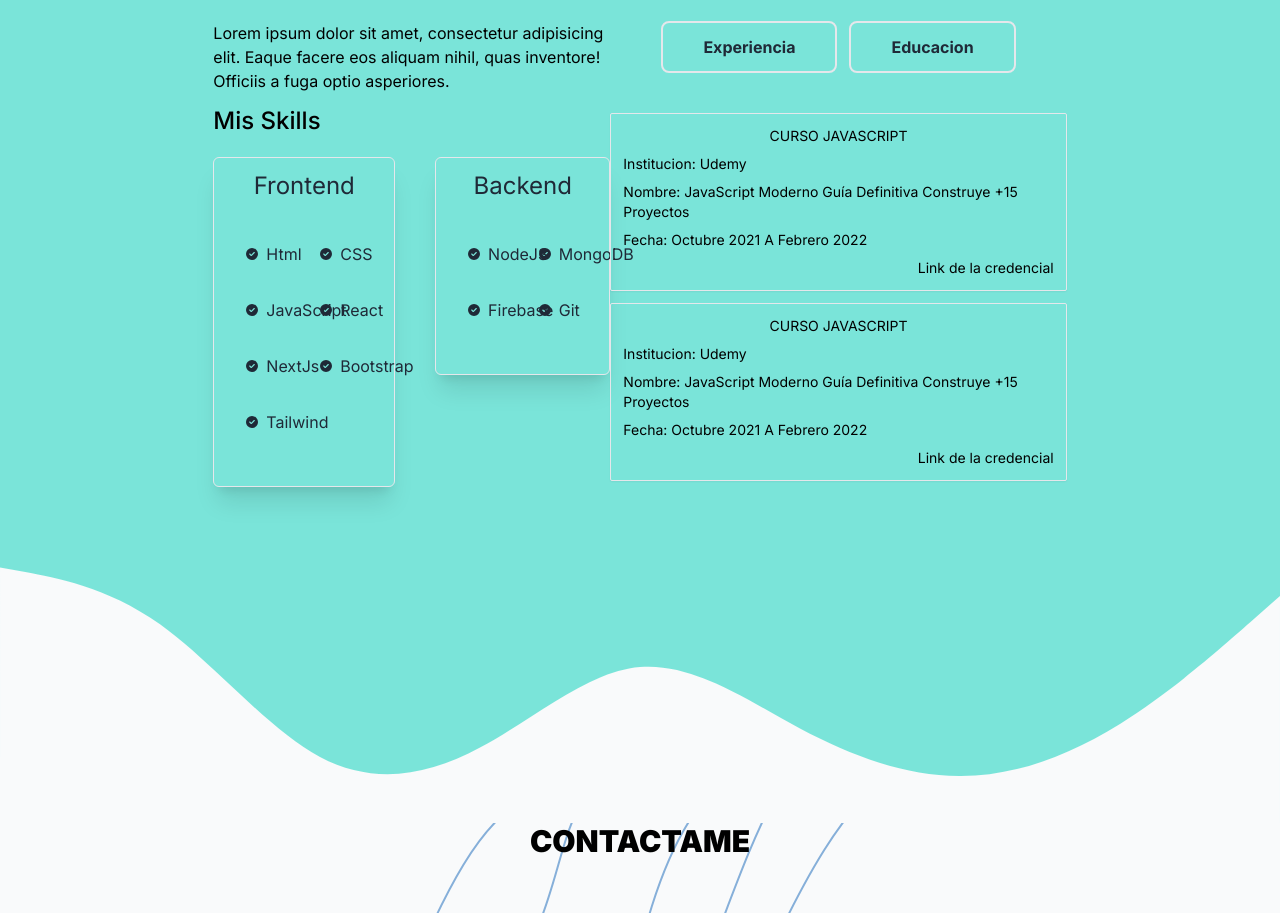
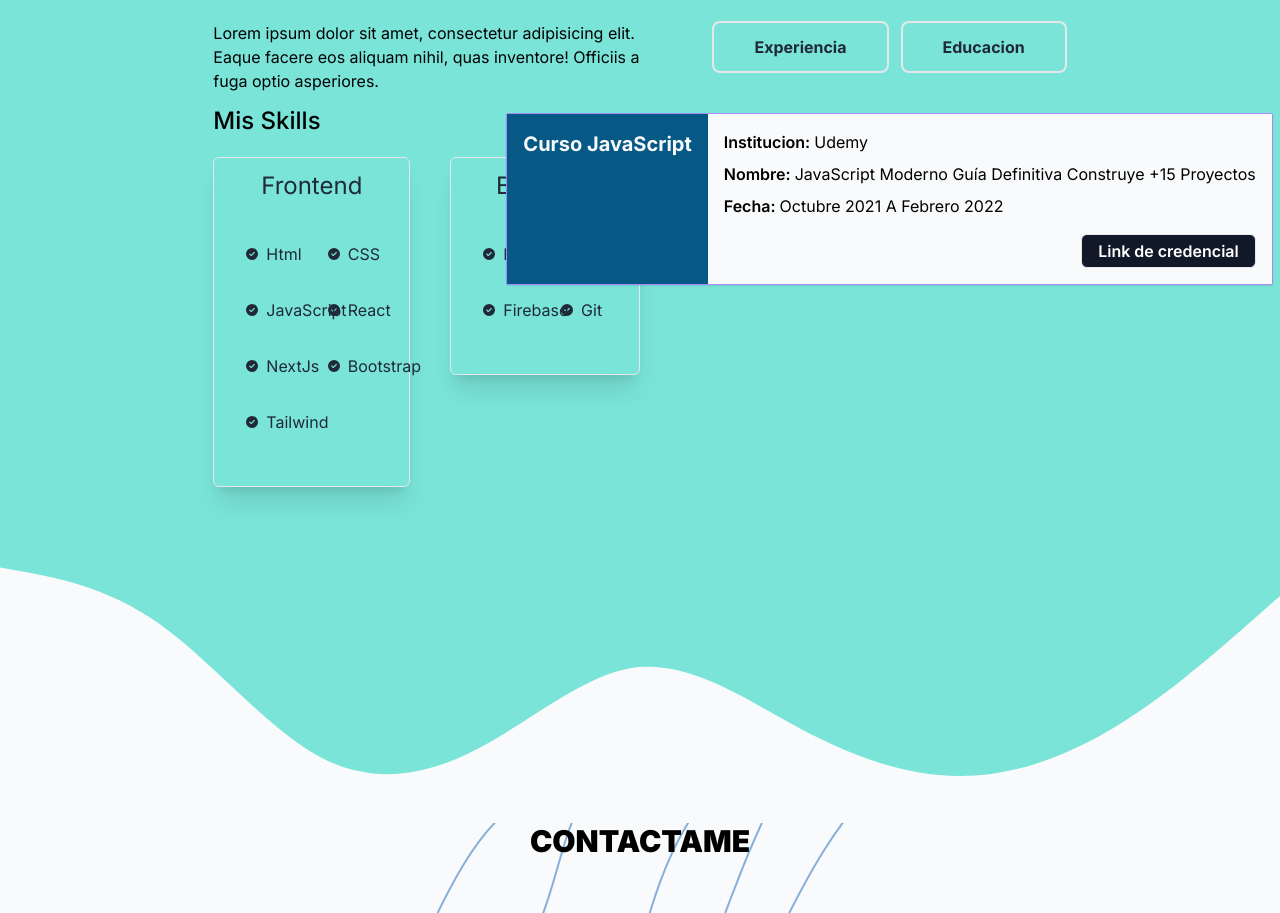
Before and after one commit to TomasAranda21/new-portfolio, a React (Vite) app in the folder frontend/: page / in a window 1280 px wide. Shown: the part 3133-4046 px from the top of the page. Built offline with nearby package versions, Linux system fonts and the light colour scheme.

Commit message:
change bg colors and styles

```diff
--- a/frontend/src/components/skills/Education.jsx
+++ b/frontend/src/components/skills/Education.jsx
@@ -4,13 +4,30 @@ const Education = () => {
 
   return (
 
-    <div className="shadow-sm border p-3 rounded-sm flex flex-col gap-2 text-sm">
-        <h3 className="text-center uppercase">Curso JavaScript</h3>
-        <p className="">Institucion: <span>Udemy</span></p>
-        <p className=" ">Nombre: <span>JavaScript Moderno Guía Definitiva Construye +15 Proyectos</span></p>
-        <p>Fecha: <span className="capitalize">Octubre 2021 a Febrero 2022</span></p>
+    <div className="shadow-sm border rounded-sm flex text-base border-violet-400 absolute">
 
-        <a href="" className="flex justify-end">Link de la credencial</a>
+      <div className="bg-sky-800 p-4 text-gray-50 font-bold">
+          <p></p>
+          <p className="text-center text-xl">Curso JavaScript</p>
+      </div>
+
+      <div className="p-4 bg-gray-50 flex flex-col gap-2">
+          <p className="font-semibold">Institucion: <span className="font-normal">Udemy</span></p>
+
+          <p className=" font-semibold">Nombre: <span className="font-normal">JavaScript Moderno Guía Definitiva Construye +15 Proyectos</span></p>
+
+          <p className=" font-semibold">Fecha: <span className="capitalize font-normal">Octubre 2021 a Febrero 2022</span></p>
+
+          <div className="flex justify-end mt-2">
+            <a href=""
+            className="border px-4 py-1
+            bg-gray-900 text-white font-semibold rounded-md">
+
+              Link de credencial</a>
+          </div>
+      </div>
+
+
     </div>
 
 
--- a/frontend/src/components/skills/Experiencia.jsx
+++ b/frontend/src/components/skills/Experiencia.jsx
@@ -1,5 +1,9 @@
 import React from 'react'
 import './skills.css'
+import { FontAwesomeIcon } from '@fortawesome/react-fontawesome'
+import {faArrowUpRightFromSquare} from '@fortawesome/free-solid-svg-icons'
+
+
 
 const Experiencia = ({date, title, description, client, link}) => {
   return (
@@ -8,20 +12,21 @@ const Experiencia = ({date, title, description, client, link}) => {
 
         <div className="">
             <img src="https://i.pinimg.com/564x/a7/46/f7/a746f74e09c6684cf3542650e5bb8c4d.jpg" alt="" width="250"
-            className="rounded-md shadow-lg shadow-gray-900 border"/>
+            className="rounded-md shadow-lg shadow-gray-900 border "/>
         </div>
 
-        <div className="container_card_info">
+        <div className="container_card_info rounded-md bg-gradient-to-r from-naraja to-amarillo">
 
-            <div className="border p-2 flex flex-col gap-3">
+            <div className="border p-2 flex flex-col gap-2 border-red-500">
 
-                <h3 className="text-center uppercase border border-x-0 border-t-0">{title}</h3>
+                <h3 className="text-center uppercase border font-semibold border-red-500 border-x-0 border-t-0">"{title}"</h3>
                 <p>{description}</p>
 
-                <p><span>Cliente: </span>{client}</p>
-                <p><span>Fecha:  </span>{date}</p>
+                <p><span className="font-bold">Cliente: </span>{client}</p>
+                <p><span className="font-bold">Fecha:  </span>{date}</p>
 
-                <a href={link} className="text-center cursor-pointer">Link de la app</a>
+                <a href={link} className="text-center cursor-pointer px-3 py-1 border-gray-900
+                hover:bg-verdeClaro2 duration-200 border rounded-sm"><FontAwesomeIcon icon={faArrowUpRightFromSquare}/> Link de la app </a>
 
             </div>
 
```
